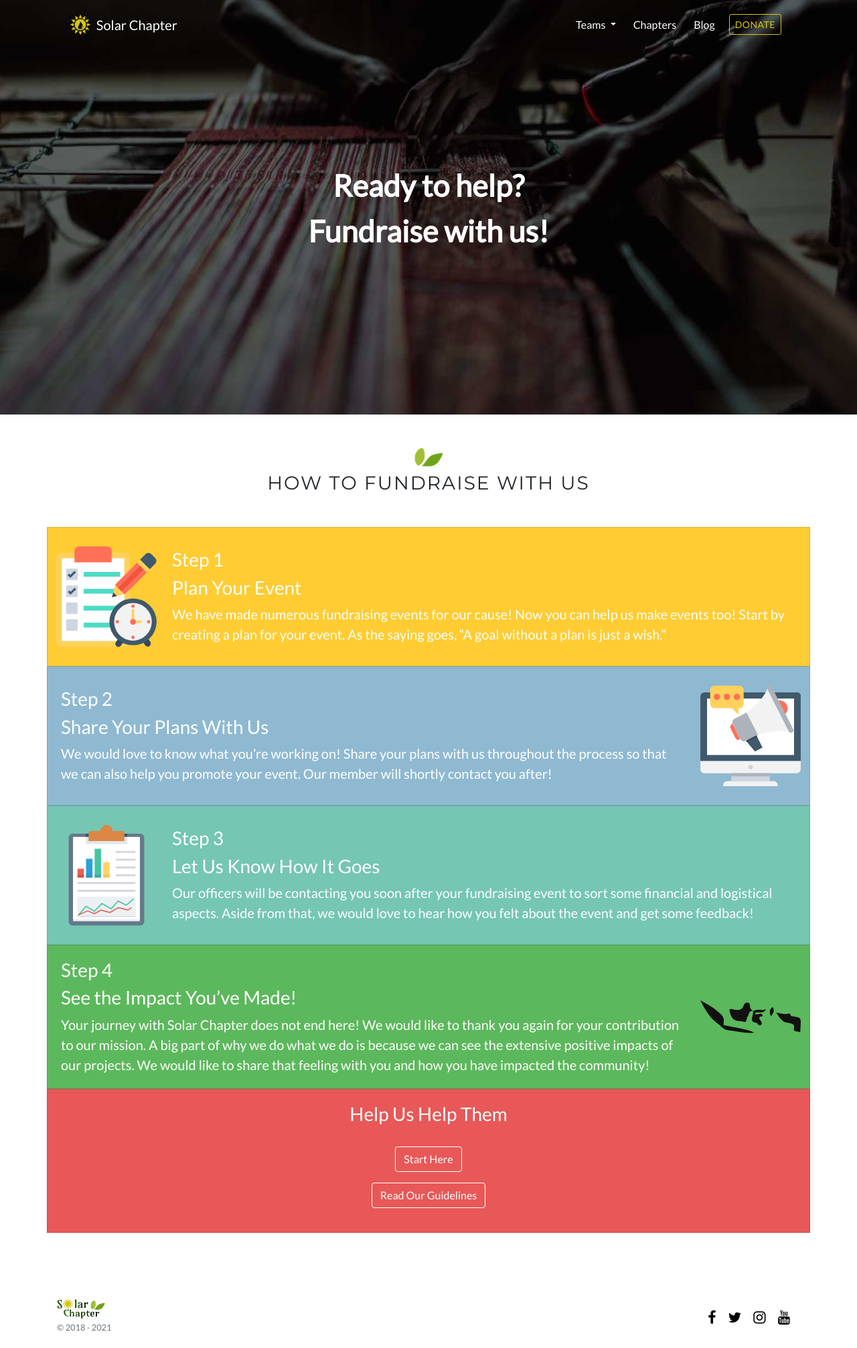
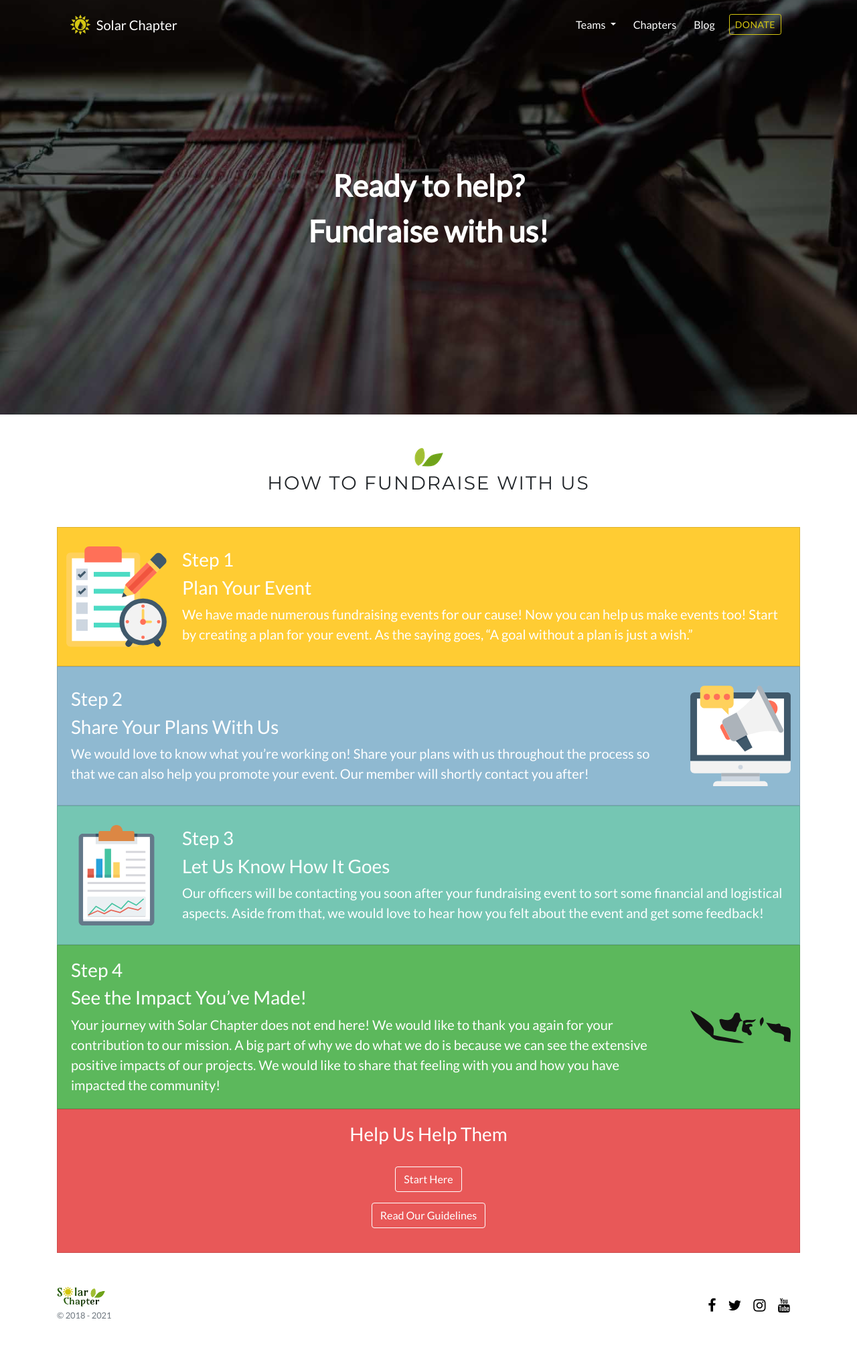
Before and after one commit to SolarChapter/SolarChapter.github.io, a Jekyll site: the page built from content/fundraise.md, in a window 1280 px wide. Shown: the whole page at 67% size. Built offline with Jekyll 4.4.1, drawn with Linux system fonts in a browser that asks for light colours; nearby versions of some CDN libraries.

Commit message:
Improve width rendering on phone

```diff
--- a/_layouts/fundraise.html
+++ b/_layouts/fundraise.html
@@ -14,15 +14,14 @@
   <div class="py-5"></div>
   <div class="py-5"></div>
 </div>
-</div>
 <div class="container mt-5">
   <div class="text-center">
     <div class="daun"></div>
     <h3 class="card-title">How to fundraise with us</h3>
   </div>
-  <div class="my-5">
 
-    <div class="row">
+  <div class="col">
+    <div class="row mt-5">
       <div class="card text-white float-right" style="background-color:#ffcc33;">
         <div class="card-body row align-items-center justify-content-center">
           <img src="/assets/fundraise/notepad.svg" height=150 width=150 class="float-left align-middle m-2"/>
@@ -75,7 +74,6 @@
     </div>
 
     <div class="row">
-
       <div class="card text-white" style="background-color:#e85858;">
         <div class="card-body row align-items-center justify-content-center">
           <div class="col">
@@ -89,6 +87,5 @@
         </div>
       </div>
     </div>
-
   </div>
 </div>
```
